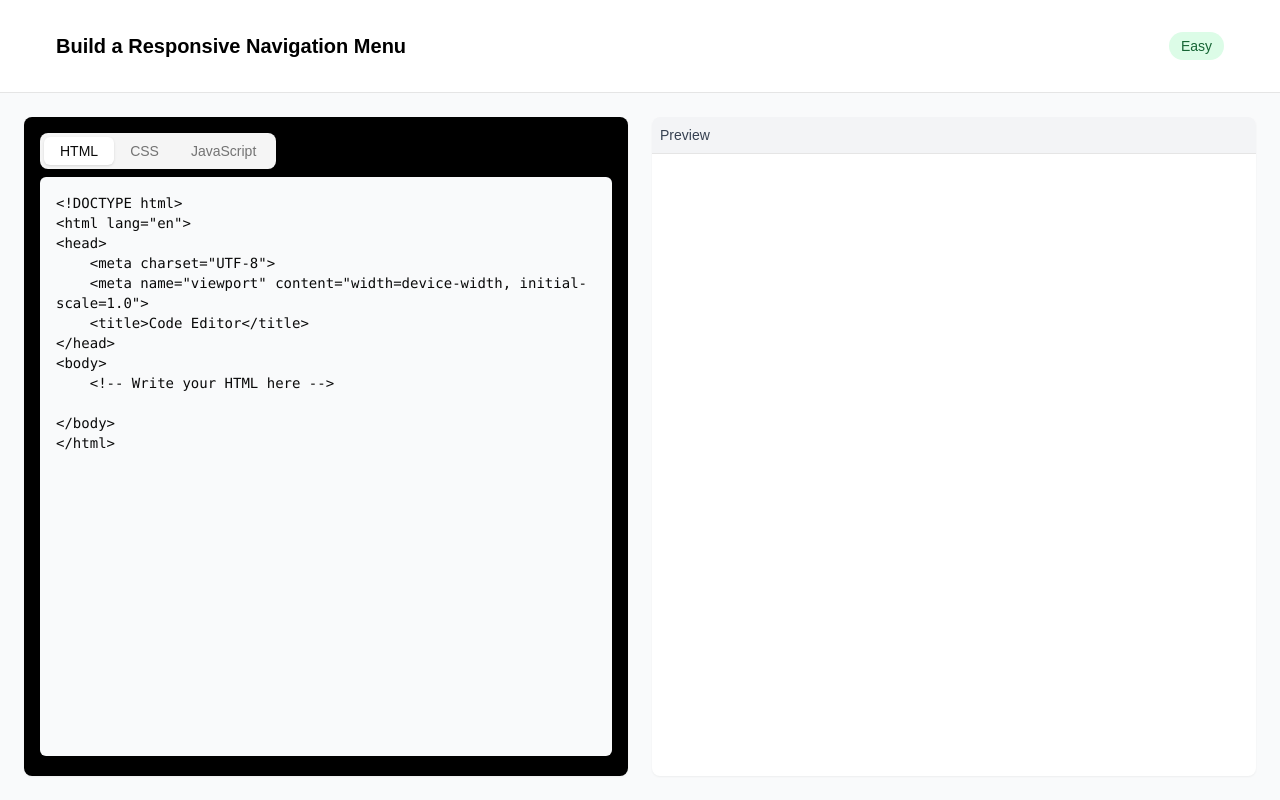
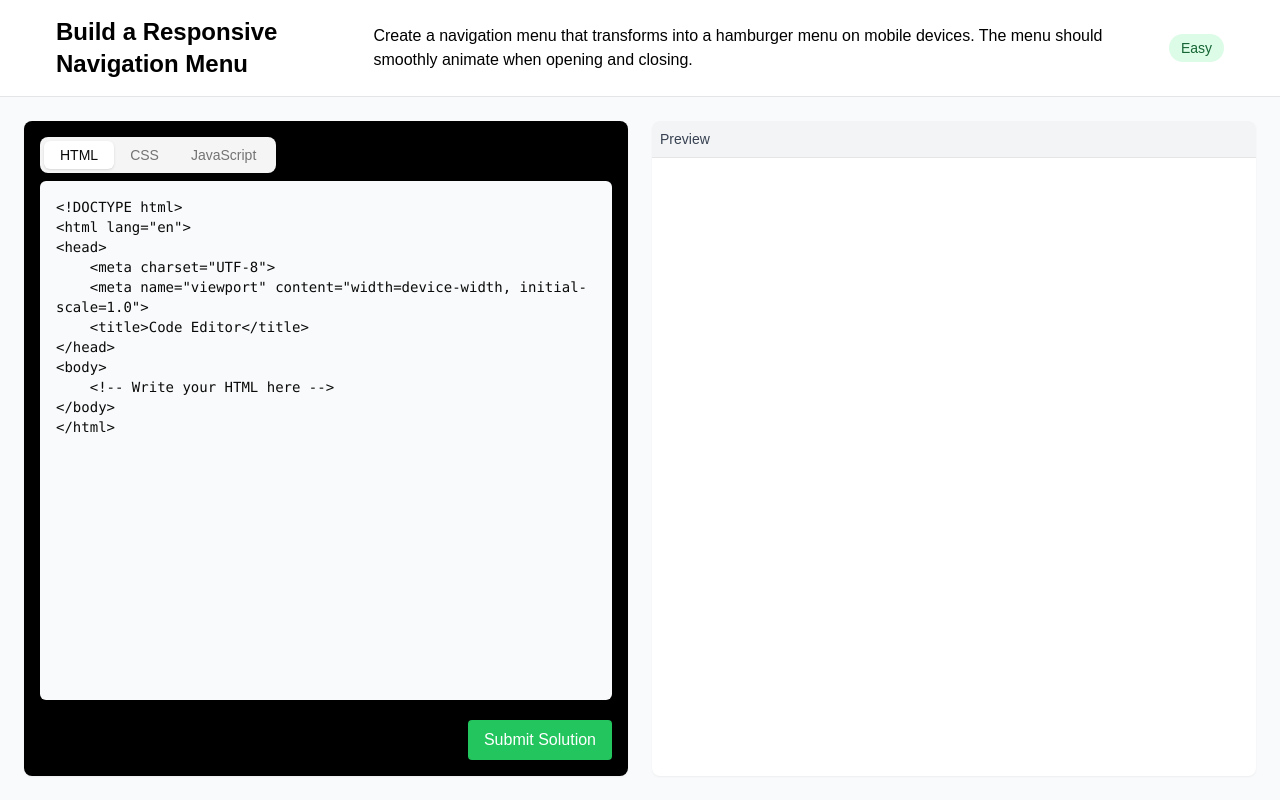
Before and after one commit to dkgulia/DevCode, a Next.js app: page /problems/1 in a window 1280 px wide. Built offline with nearby package versions, Linux system fonts and the light colour scheme; no server answers; sample sign-in values are in the browser's storage.

Commit message:
update-random-work

```diff
--- a/package.json
+++ b/package.json
@@ -18,6 +18,7 @@
     "next": "15.0.3",
     "react": "19.0.0-rc-66855b96-20241106",
     "react-dom": "19.0.0-rc-66855b96-20241106",
+    "sonner": "^1.7.0",
     "tailwind-merge": "^2.5.4",
     "tailwindcss-animate": "^1.0.7"
   },
--- a/src/app/layout.tsx
+++ b/src/app/layout.tsx
@@ -24,7 +24,7 @@ export default function RootLayout({
   children: React.ReactNode;
 }>) {
   return (
-    <ClerkProvider >
+    <ClerkProvider dynamic >
     <html lang="en">
       <body
         className={`${geistSans.variable} ${geistMono.variable} antialiased`}
--- a/src/app/page.tsx
+++ b/src/app/page.tsx
@@ -7,7 +7,7 @@ import { Card, CardContent, CardDescription, CardHeader, CardTitle } from '@/com
 import { Input } from '@/components/ui/input';
 import { Code2, Terminal, Timer, Users, Search, ArrowRight, Github, Menu, X } from 'lucide-react';
 import { SignedIn, SignedOut, SignInButton, UserButton } from '@clerk/nextjs';
-
+export const dynamic = 'force-dynamic'
 const problems = [
   { title: "Build a File Explorer", difficulty: "Medium", tags: ["React", "Tree Data", "File System"], submissions: 1234 },
   { title: "Create a Calendar App", difficulty: "Hard", tags: ["React", "Date Handling", "Events"], submissions: 982 },
--- a/src/app/problems/[id]/page.tsx
+++ b/src/app/problems/[id]/page.tsx
@@ -3,6 +3,7 @@
 import React, { useState, useEffect } from "react";
 import { useParams, useRouter } from "next/navigation";
 import { useAuth } from "@clerk/nextjs";
+import { toast } from "sonner"; // Assuming you're using sonner for notifications
 import CodeEditor from "../../../components/problems/CodeEditor";
 import { problems } from "../../../constants/problems";
 
@@ -18,7 +19,9 @@ interface Problem {
   id: string;
   title: string;
   difficulty: Difficulty;
-  // Add other problem properties as needed
+  description: string;
+  testCases?: any[];
+  solutionValidator?: (submittedCode: string) => boolean;
 }
 
 const ProblemPage: React.FC = () => {
@@ -30,6 +33,7 @@ const ProblemPage: React.FC = () => {
   const [output, setOutput] = useState<string>("");
   const [isCompiling, setIsCompiling] = useState<boolean>(false);
   const [error, setError] = useState<string>("");
+  const [userSolvedProblems, setUserSolvedProblems] = useState<string[]>([]);
 
   useEffect(() => {
     if (isLoaded && !isSignedIn) {
@@ -50,6 +54,35 @@ const ProblemPage: React.FC = () => {
       }
     } finally {
       setIsCompiling(false);
+    }
+  };
+
+  const handleCodeSubmit = (submittedCode: string) => {
+    if (!problem || !problem.solutionValidator) {
+      toast.error("No validation method for this problem");
+      return false;
+    }
+
+    try {
+      const isCorrect = problem.solutionValidator(submittedCode);
+
+      if (isCorrect) {
+        // Mark problem as solved for the user
+        const updatedSolvedProblems = [...userSolvedProblems, problem.id];
+        setUserSolvedProblems(updatedSolvedProblems);
+
+        // Save to backend/local storage
+        localStorage.setItem('solvedProblems', JSON.stringify(updatedSolvedProblems));
+
+        toast.success('Problem Solved Successfully!');
+        return true;
+      } else {
+        toast.error('Solution does not pass all test cases');
+        return false;
+      }
+    } catch (err) {
+      toast.error('Error validating solution');
+      return false;
     }
   };
 
@@ -78,11 +111,11 @@ const ProblemPage: React.FC = () => {
 
   return (
     <div className="h-screen flex flex-col bg-gray-50">
-      {/* Header */}
       <header className="border-b bg-white">
-        <div className="container ">
-          <div className=" text-black py-4 flex items-center justify-between">
-            <h1 className="text-xl text font-bold">{problem.title}</h1>
+        <div className="container">
+          <div className="text-black flex items-center justify-between">
+            <h1 className="text-2xl text font-bold">{problem.title}</h1>
+            <h2 className="text-md">{problem.description}</h2>
             <span
               className={`px-3 py-1 rounded-full text-sm font-medium ${
                 difficultyColors[problem.difficulty]
@@ -94,14 +127,14 @@ const ProblemPage: React.FC = () => {
         </div>
       </header>
 
-      {/* Main Content */}
       <div className="flex-1 grid grid-cols-2 gap-6 p-6">
-        {/* Editor Section */}
         <div className="bg-black rounded-lg shadow-sm overflow-hidden p-4">
-          <CodeEditor onCodeCompile={handleCodeCompile} />
+          <CodeEditor
+            onCodeCompile={handleCodeCompile}
+            onCodeSubmit={handleCodeSubmit}
+          />
         </div>
 
-        {/* Output Preview */}
         <div className="bg-white rounded-lg shadow-sm overflow-hidden">
           <div className="p-2 bg-gray-100 border-b">
             <h3 className="text-sm font-medium text-gray-700">Preview</h3>
--- a/src/components/problems/CodeEditor.tsx
+++ b/src/components/problems/CodeEditor.tsx
@@ -1,15 +1,9 @@
 import React, { useState, useEffect } from 'react';
 import { Tabs, TabsContent, TabsList, TabsTrigger } from '@/components/ui/tabs';
 
-// Define interface for props
 interface CodeEditorProps {
   onCodeCompile: (code: string) => void;
-}
-
-// Define type for iframe element
-interface HTMLIFrameElement extends HTMLElement {
-  contentDocument: Document;
-  contentWindow: Window;
+  onCodeSubmit?: (code: string) => boolean;
 }
 
 const DEFAULT_HTML = `<!DOCTYPE html>
@@ -21,29 +15,27 @@ const DEFAULT_HTML = `<!DOCTYPE html>
 </head>
 <body>
     <!-- Write your HTML here -->
-
 </body>
 </html>`;
 
-const CodeEditor: React.FC<CodeEditorProps> = ({ onCodeCompile }) => {
+const CodeEditor: React.FC<CodeEditorProps> = ({
+  onCodeCompile,
+  onCodeSubmit
+}) => {
   const [html, setHtml] = useState<string>(DEFAULT_HTML);
   const [css, setCss] = useState<string>('');
   const [js, setJs] = useState<string>('');
   const [compiledCode, setCompiledCode] = useState<string>('');
 
-  // Compile code whenever HTML, CSS, or JS changes
   useEffect(() => {
     compileCode();
   }, [html, css, js]);
 
+
   const compileCode = () => {
-    // Extract body content from HTML
     const bodyContent = html.match(/<body[^>]*>([\s\S]*)<\/body>/i)?.[1] || html;
-
-    // Extract head content if it exists
     const headContent = html.match(/<head[^>]*>([\s\S]*)<\/head>/i)?.[1] || '';
 
-    // Create the compiled HTML with injected CSS and JS
     const compiled = `
       <!DOCTYPE html>
       <html lang="en">
@@ -67,22 +59,17 @@ const CodeEditor: React.FC<CodeEditorProps> = ({ onCodeCompile }) => {
 
     setCompiledCode(compiled);
 
-    // Send compiled code to parent component if callback exists
     if (onCodeCompile) {
       onCodeCompile(compiled);
     }
   };
 
-  const handleHtmlChange = (newHtml: string) => {
-    setHtml(newHtml);
-  };
-
-  const handleCssChange = (newCss: string) => {
-    setCss(newCss);
-  };
-
-  const handleJsChange = (newJs: string) => {
-    setJs(newJs);
+  const handleSubmit = () => {
+    if (onCodeSubmit) {
+      const result = onCodeSubmit(compiledCode);
+      return result;
+    }
+    return false;
   };
 
   return (
@@ -99,7 +86,7 @@ const CodeEditor: React.FC<CodeEditorProps> = ({ onCodeCompile }) => {
             <textarea
               className="w-full h-full p-4 font-mono text-sm bg-gray-50 border-0 rounded-md focus:ring-1 focus:ring-blue-500 resize-none"
               value={html}
-              onChange={(e) => handleHtmlChange(e.target.value)}
+              onChange={(e) => setHtml(e.target.value)}
               spellCheck="false"
             />
           </TabsContent>
@@ -109,7 +96,7 @@ const CodeEditor: React.FC<CodeEditorProps> = ({ onCodeCompile }) => {
               className="w-full h-full p-4 font-mono text-sm bg-gray-50 border-0 rounded-md focus:ring-1 focus:ring-blue-500 resize-none"
               placeholder="/* Write your CSS here */\n\n"
               value={css}
-              onChange={(e) => handleCssChange(e.target.value)}
+              onChange={(e) => setCss(e.target.value)}
               spellCheck="false"
             />
           </TabsContent>
@@ -119,12 +106,23 @@ const CodeEditor: React.FC<CodeEditorProps> = ({ onCodeCompile }) => {
               className="w-full h-full p-4 font-mono text-sm bg-gray-50 border-0 rounded-md focus:ring-1 focus:ring-blue-500 resize-none"
               placeholder="// Write your JavaScript here\n\n"
               value={js}
-              onChange={(e) => handleJsChange(e.target.value)}
+              onChange={(e) => setJs(e.target.value)}
               spellCheck="false"
             />
           </TabsContent>
         </div>
       </Tabs>
+
+      {onCodeSubmit && (
+        <div className="mt-4 flex justify-end space-x-2">
+          <button
+            onClick={handleSubmit}
+            className="bg-green-500 text-white px-4 py-2 rounded hover:bg-green-600"
+          >
+            Submit Solution
+          </button>
+        </div>
+      )}
     </div>
   );
 };
--- a/src/types/problem.ts
+++ b/src/types/problem.ts
@@ -7,4 +7,5 @@ export interface Problem {
   tags: string[];
   description: string;
   example: string;
+  solutionValidator?: (submittedCode: string) => boolean;
 }
```
Also changed, not shown: 1 other file (tests, documents, lock files or other folders). Lines whose indentation alone changed are shown as unchanged.
